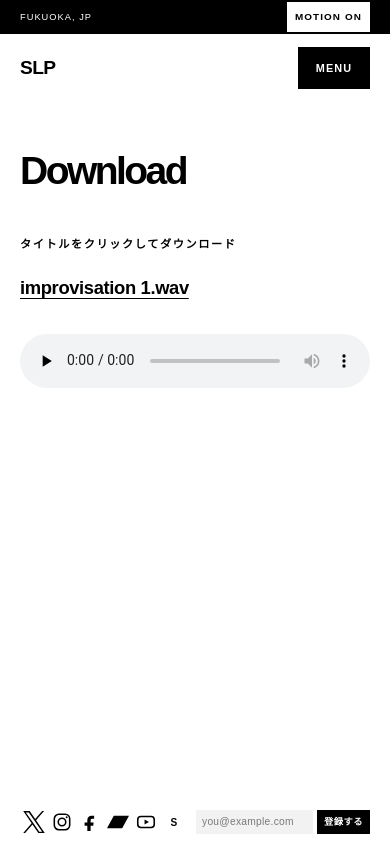
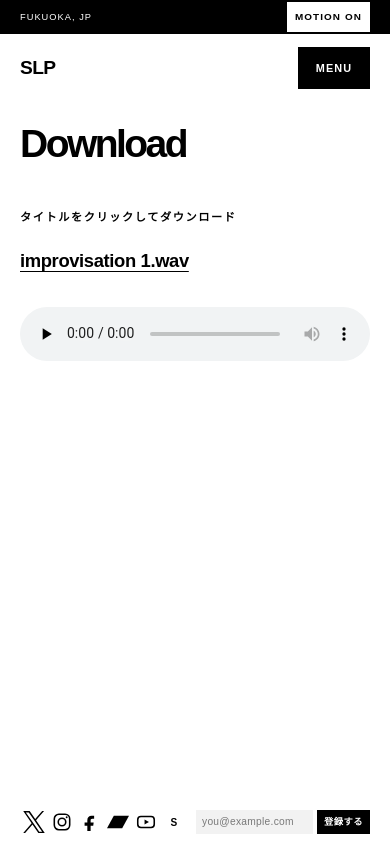
Before and after one commit to roastia/slp-website, a Next.js app: page /utidn7u26ivqyfif in a window 390 px wide. Built offline with nearby package versions, Linux system fonts and the light colour scheme; a web font is replaced by a local one.

Commit message:
page-headerの上部余白を半分に縮小

```diff
--- a/app/globals.css
+++ b/app/globals.css
@@ -176,7 +176,7 @@ nav.site a:active{transform:scale(.94);}
 .hero .sub::-webkit-scrollbar{display:none;}
 
 /* ---------- page titles ---------- */
-.page-header{padding-top:clamp(62px,9vw,108px);padding-bottom:4px;}
+.page-header{padding-top:clamp(31px,4.5vw,54px);padding-bottom:4px;}
 .page-header h1{
   margin:0;
   font-size:clamp(2rem,5vw,4.35rem);
@@ -532,7 +532,7 @@ footer.site .copyright{padding:5px 0;opacity:.48;}
 @media (max-width:560px){
   .topstrip{font-size:.58rem;}
   nav.site{grid-template-columns:1fr 1fr;}
-  .page-header{padding-top:54px;}
+  .page-header{padding-top:27px;}
   .page-header h1{font-size:clamp(1.9rem,10vw,3rem);}
   .latest-grid{grid-template-columns:1fr;}
   .latest-grid img{max-width:270px;}
```
